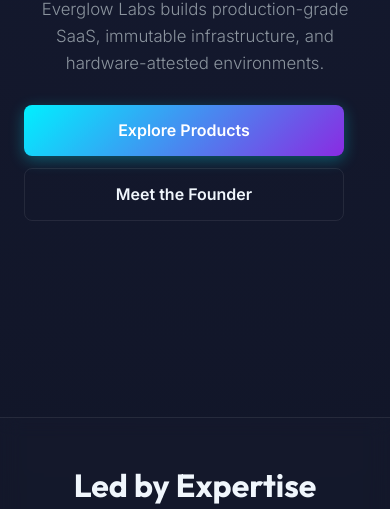
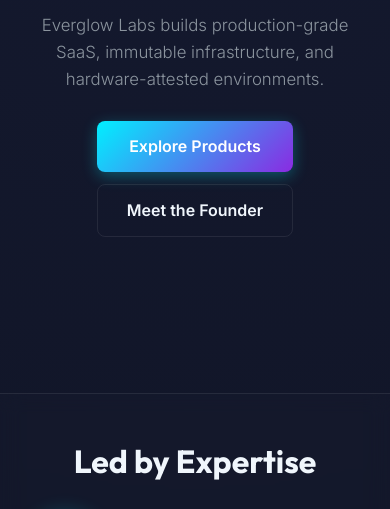
Before and after one commit to everglowlabs/everglowlabs, a website built with Vite: page index.html in a window 390 px wide. Shown: the part 331-840 px from the top of the page. Built offline with nearby package versions, Linux system fonts and the light colour scheme.

Commit message:
feat: adjust hero section padding and alignment for improved layout
Signed-off-by: Sammy Oina <sammyoina@gmail.com>

```diff
--- a/src/style.css
+++ b/src/style.css
@@ -457,14 +457,17 @@
     flex-direction: column;
     justify-content: center;
     text-align: center;
-    padding: 6rem 1.5rem 3rem;
-    min-height: calc(100vh - 6rem);
+    padding: 7.5rem 1.5rem 3rem;
+    min-height: calc(100vh - 7.5rem);
   }
 
   .hero-content {
     width: 100%;
     max-width: 100%;
     z-index: 3;
+    display: flex;
+    flex-direction: column;
+    align-items: center;
   }
 
   .hero-title {
@@ -482,6 +485,7 @@
     justify-content: center;
     flex-direction: column;
     gap: 0.75rem;
+    align-items: center;
   }
 
   .hero-cta .btn {
@@ -525,6 +529,10 @@
     font-size: 1.25rem;
   }
 
+  .hero {
+    padding-top: 7rem;
+  }
+
   .section {
     padding: 3rem 0;
   }
```
